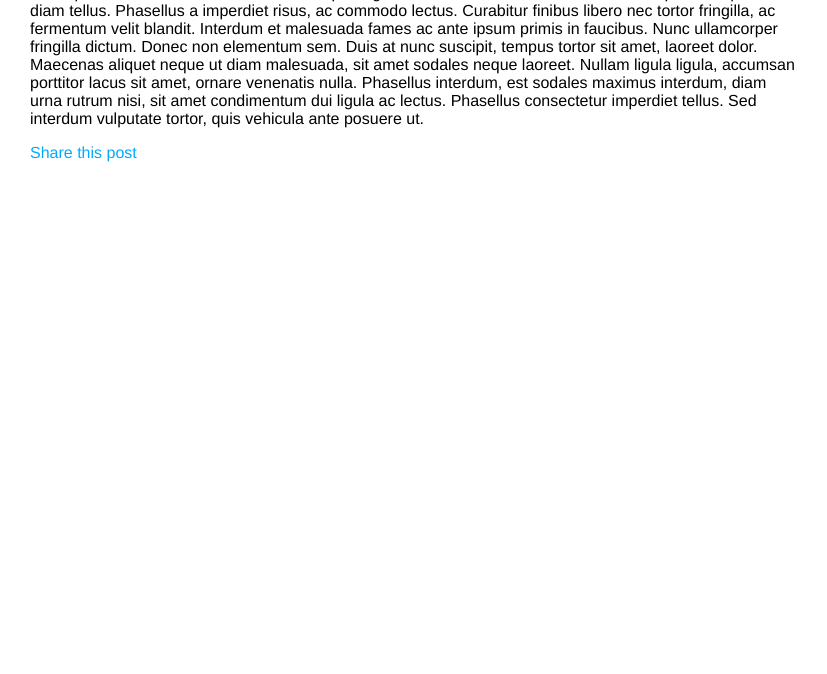
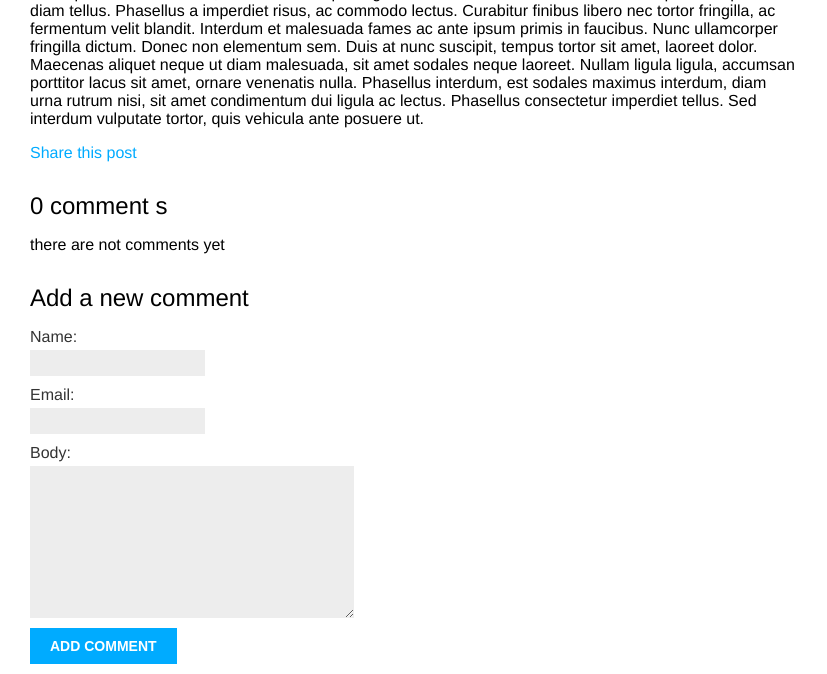
Before and after one commit to AlexDio123/Blog-app, a Django app: a page that uses blog/templates/blog/post/detail.html in a window 1280 px wide. Shown: the part 140-814 px from the top of the page, without its empty margins (0-827 px from the left). Before the commit the page ends 302 px from the top, so only its background shows below. Run offline with Django 3.2, Linux system fonts and the light colour scheme; data comes from the database, SQL or seed files in the repository; both versions use the stored data as it was after the commit.

Commit message:
added comments in detail post view

```diff
--- a/blog/forms.py
+++ b/blog/forms.py
@@ -1,4 +1,5 @@
 from django import forms
+from .models import Comment
 
 
 class EmailPostForm(forms.Form):
@@ -7,3 +8,10 @@ class EmailPostForm(forms.Form):
     to = forms.EmailField()
     comments = forms.CharField(required=False,
                                widget=forms.Textarea)
+
+
+class CommentForm(forms.ModelForm):
+
+    class Meta:
+        model = Comment
+        fields = ("name", "email", "body",)
--- a/blog/models.py
+++ b/blog/models.py
@@ -42,3 +42,19 @@ class Post(models.Model):
                        args=[self.publish.year,
                              self.publish.month,
                              self.publish.day, self.slug])
+
+
+class Comment(models.Model):
+    post = models.ForeignKey(Post, on_delete=models.CASCADE, related_name='comments')
+    name =models.CharField(max_length=80)
+    email = models.EmailField()
+    body = models.TextField()
+    created = models.DateTimeField(auto_now_add=True)
+    updated = models.DateTimeField(auto_now=True)
+    active= models.BooleanField(default=True)
+
+    class Meta:
+        ordering = ('created',)
+
+    def __str__(self):
+        return f'Comment by {self.name} on {self.post}'
--- a/blog/templates/blog/post/detail.html
+++ b/blog/templates/blog/post/detail.html
@@ -12,4 +12,34 @@
       Share this post
       </a>
     </p>
+
+{% with comments.count as total_comments %}
+  <h2>
+    {{total_comments}} comment {{total_comments|pluralize}}
+  </h2>
+
+{% endwith %}
+
+{% for comment in comments %}
+  <div>
+    <p>
+      Comment {{forloop.counter}} by {{comment.name}}
+      {{comment.created}}
+    </p>
+    {{comment.body|linebreaks}}
+  </div|>
+  {%empty%}
+  <p>there are not comments yet</p>
+{% endfor %}
+
+{% if new_comment %}
+  <h2>Your comment has been added</h2>
+  {% else %}
+  <h2>Add a new comment</h2>
+  <form method='post'>
+    {{comment_form.as_p}}
+    {% csrf_token %}
+    <p><input type="submit" value="Add comment"></p>
+  </form>
+{% endif %}
     {% endblock %}
--- a/blog/views.py
+++ b/blog/views.py
@@ -2,8 +2,9 @@ from django.shortcuts import render, get_object_or_404
 from django.core.paginator import Paginator, EmptyPage, PageNotAnInteger
 from django.views.generic import ListView
 from django.core.mail import send_mail
-from .models import Post
-from .forms import EmailPostForm
+
+from .models import Post, Comment
+from .forms import EmailPostForm, CommentForm
 
 # Create your views here.
 
@@ -28,9 +29,31 @@ def post_detail(request, year, month, day, post):
                                    publish__year=year,
                                    publish__month=month,
                                    publish__day=day)
+
+    # List of active comments for this post
+    comments = post.comments.filter(active=True)
+
+    new_comment = None
+
+    if request.method == 'POST':
+        # A comment was posted
+        comment_form = CommentForm(data=request.POST)
+        if comment_form.is_valid():
+            # Create Comment object but don't save to database yet
+            new_comment = comment_form.save(commit=False)
+            # Assign the current post to the comment
+            new_comment.post = post
+            # Save the comment to the database
+            new_comment.save()
+    else:
+        comment_form = CommentForm()
     return render(request,
                   'blog/post/detail.html',
-                  {'post': post})
+                  {'post': post,
+                   'comments': comments,
+                   'new_comment': new_comment,
+                   'comment_form': comment_form,
+                   })
 
 
 def post_share(request, post_id):
--- a/mysite/settings.py
+++ b/mysite/settings.py
@@ -102,8 +102,8 @@ AUTH_PASSWORD_VALIDATORS = [
 ]
 
 EMAIL_HOST = 'smtp.gmail.com'
-EMAIL_HOST_USER= 'enter_your_email'
-EMAIL_HOST_PASSWORD= 'Enter_your_password'
+EMAIL_HOST_USER= 'alexdionicio934@gmail.com'
+EMAIL_HOST_PASSWORD= 'Diamante$1'
 EMAIL_PORT= 587
 EMAIL_USE_TLS= True
 
```
Also changed, not shown: blog/admin.py (+8 -1 lines), blog/migrations/0002_comment.py (added), db.sqlite3.
